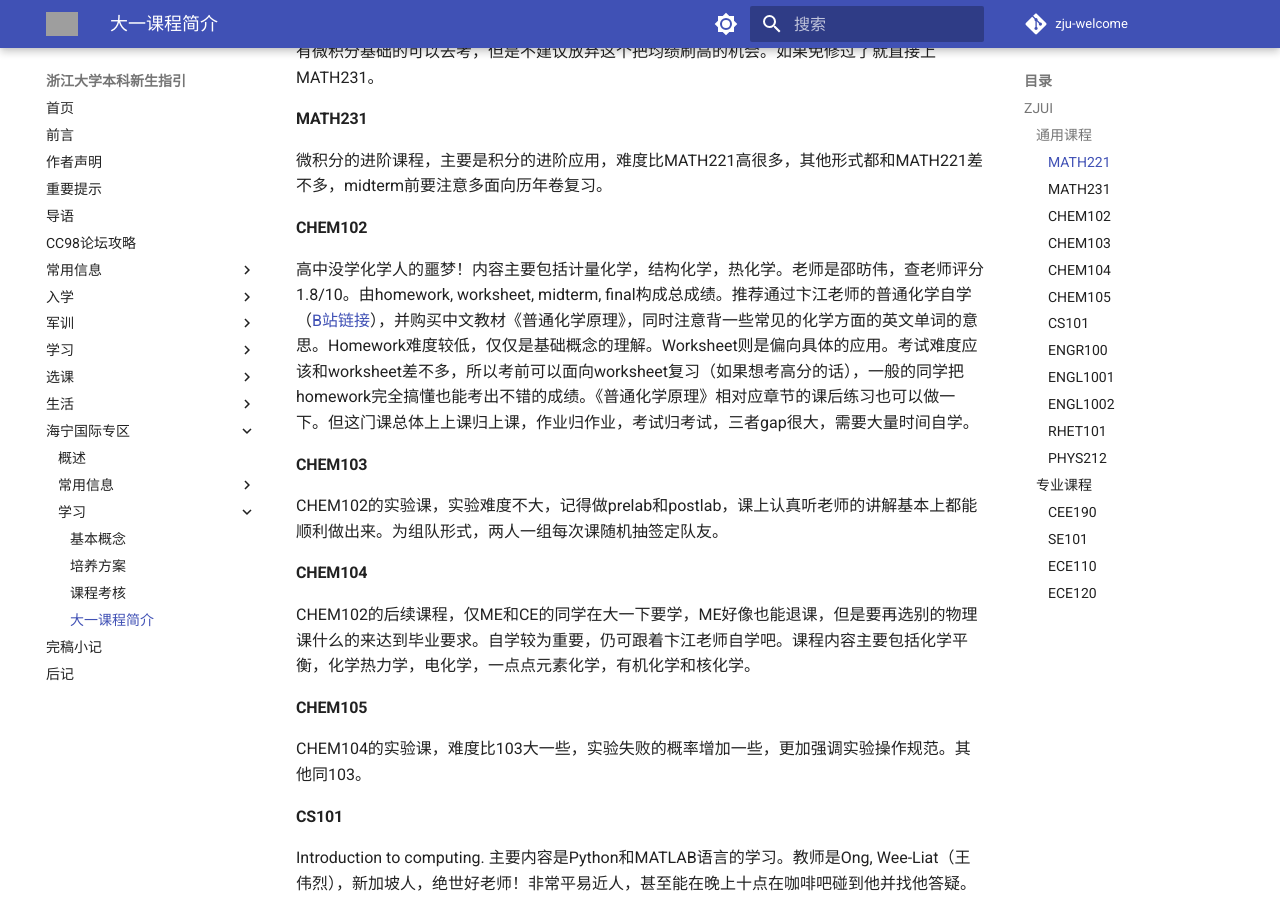
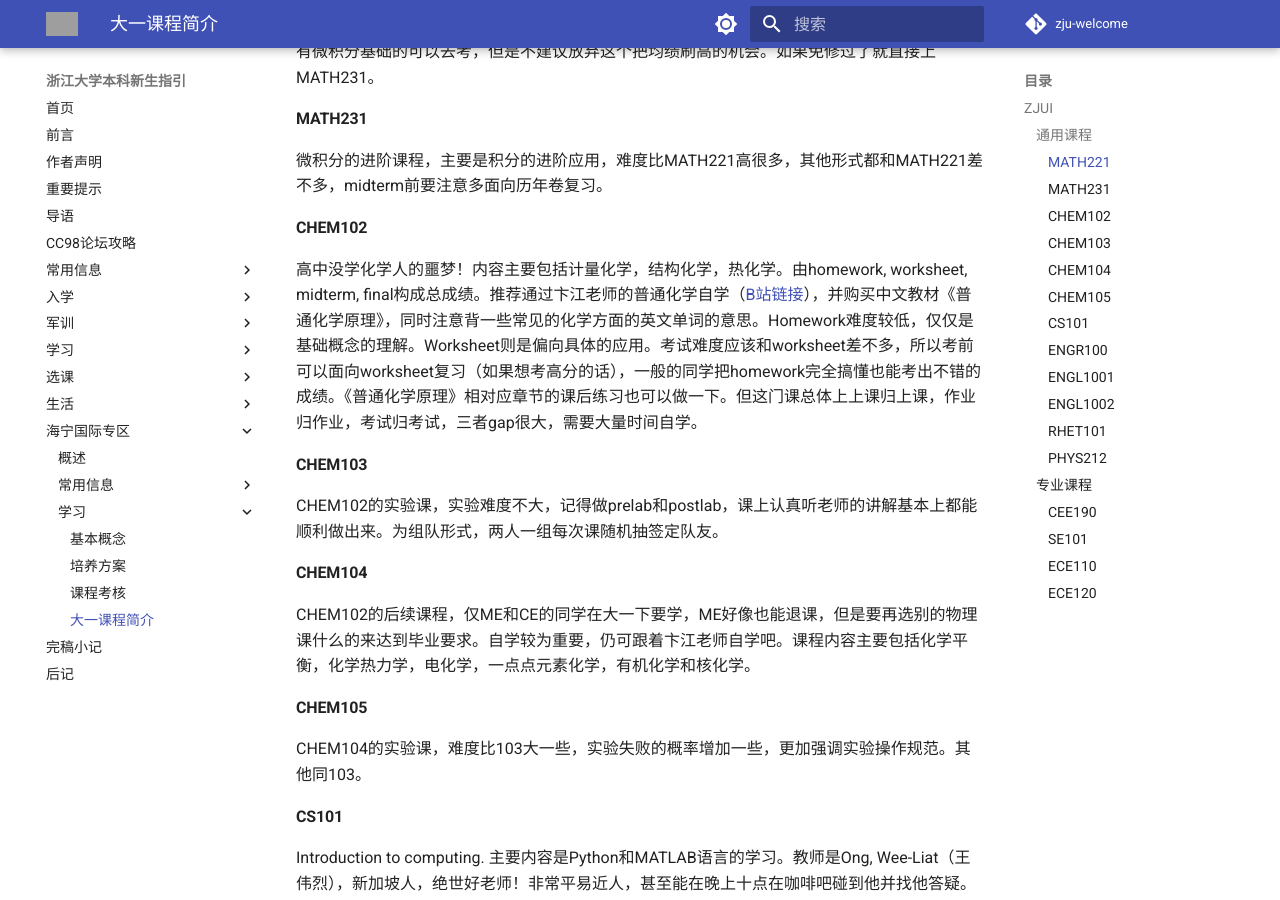
Before and after one commit to mini-full/zju-welcome, an MkDocs documentation site: the page built from docs/haining/learning/course_intro.md, in a window 1280 px wide and 900 px high, scrolled down 560 px. Built offline with MkDocs 1.6.1 and Material for MkDocs 9.7.7, drawn with Linux system fonts in a browser that asks for light colours; comment, search, counter and statistics services are not loaded; grey boxes are pictures that could not be loaded.

Commit message:
remove offensive info

```diff
--- a/docs/haining/learning/course_intro.md
+++ b/docs/haining/learning/course_intro.md
@@ -13,7 +13,7 @@ ZJUI的课程在大一阶段相对固定，基本除了体育课别的没什么
 微积分的进阶课程，主要是积分的进阶应用，难度比MATH221高很多，其他形式都和MATH221差不多，midterm前要注意多面向历年卷复习。
 
 #### CHEM102
-高中没学化学人的噩梦！内容主要包括计量化学，结构化学，热化学。老师是邵昉伟，查老师评分1.8/10。由homework, worksheet, midterm, final构成总成绩。推荐通过卞江老师的普通化学自学（[B站链接](https://www.bilibili.com/video/BV1Cs41187Qd/)），并购买中文教材《普通化学原理》，同时注意背一些常见的化学方面的英文单词的意思。Homework难度较低，仅仅是基础概念的理解。Worksheet则是偏向具体的应用。考试难度应该和worksheet差不多，所以考前可以面向worksheet复习（如果想考高分的话），一般的同学把homework完全搞懂也能考出不错的成绩。《普通化学原理》相对应章节的课后练习也可以做一下。但这门课总体上上课归上课，作业归作业，考试归考试，三者gap很大，需要大量时间自学。
+高中没学化学人的噩梦！内容主要包括计量化学，结构化学，热化学。由homework, worksheet, midterm, final构成总成绩。推荐通过卞江老师的普通化学自学（[B站链接](https://www.bilibili.com/video/BV1Cs41187Qd/)），并购买中文教材《普通化学原理》，同时注意背一些常见的化学方面的英文单词的意思。Homework难度较低，仅仅是基础概念的理解。Worksheet则是偏向具体的应用。考试难度应该和worksheet差不多，所以考前可以面向worksheet复习（如果想考高分的话），一般的同学把homework完全搞懂也能考出不错的成绩。《普通化学原理》相对应章节的课后练习也可以做一下。但这门课总体上上课归上课，作业归作业，考试归考试，三者gap很大，需要大量时间自学。
 
 #### CHEM103
 CHEM102的实验课，实验难度不大，记得做prelab和postlab，课上认真听老师的讲解基本上都能顺利做出来。为组队形式，两人一组每次课随机抽签定队友。
```
